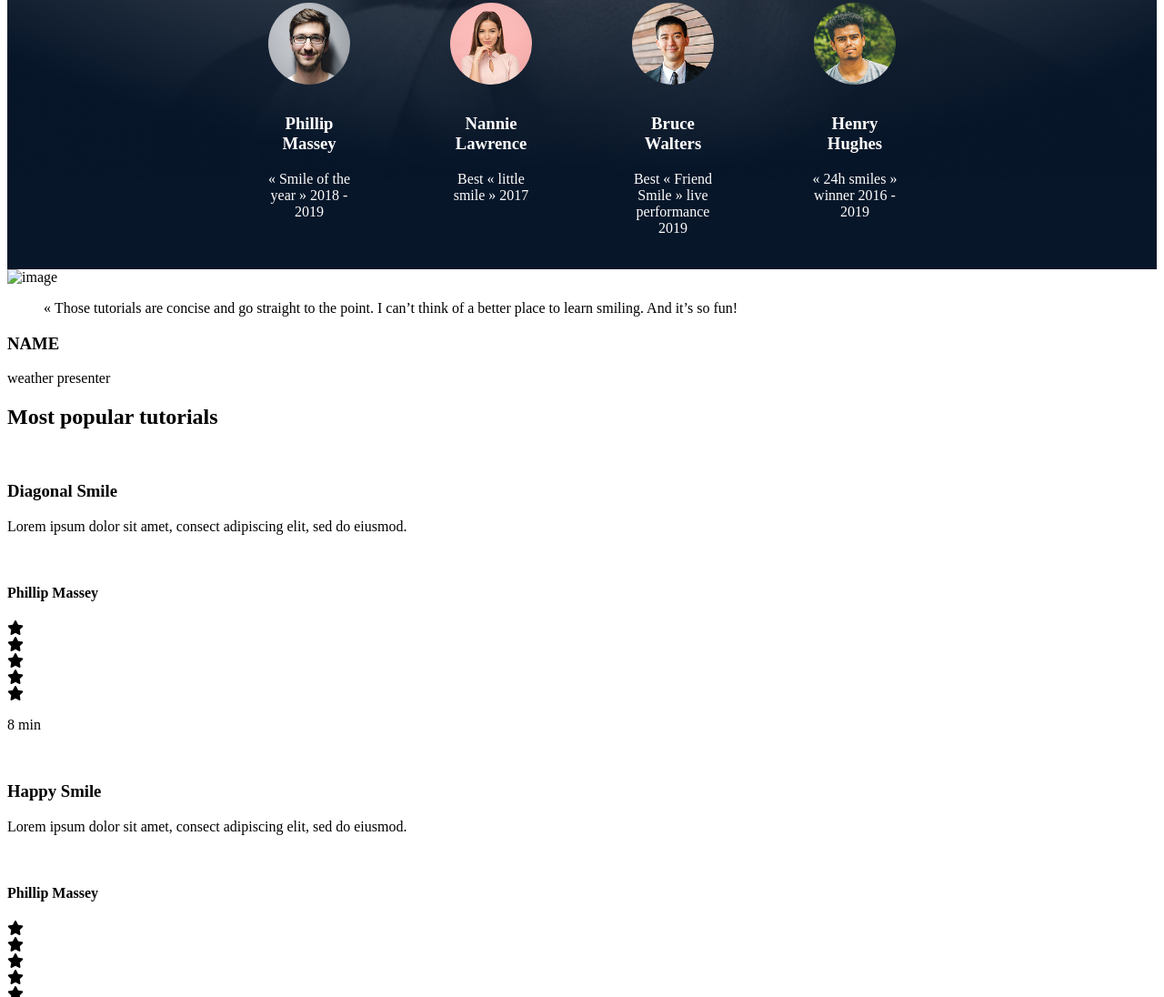
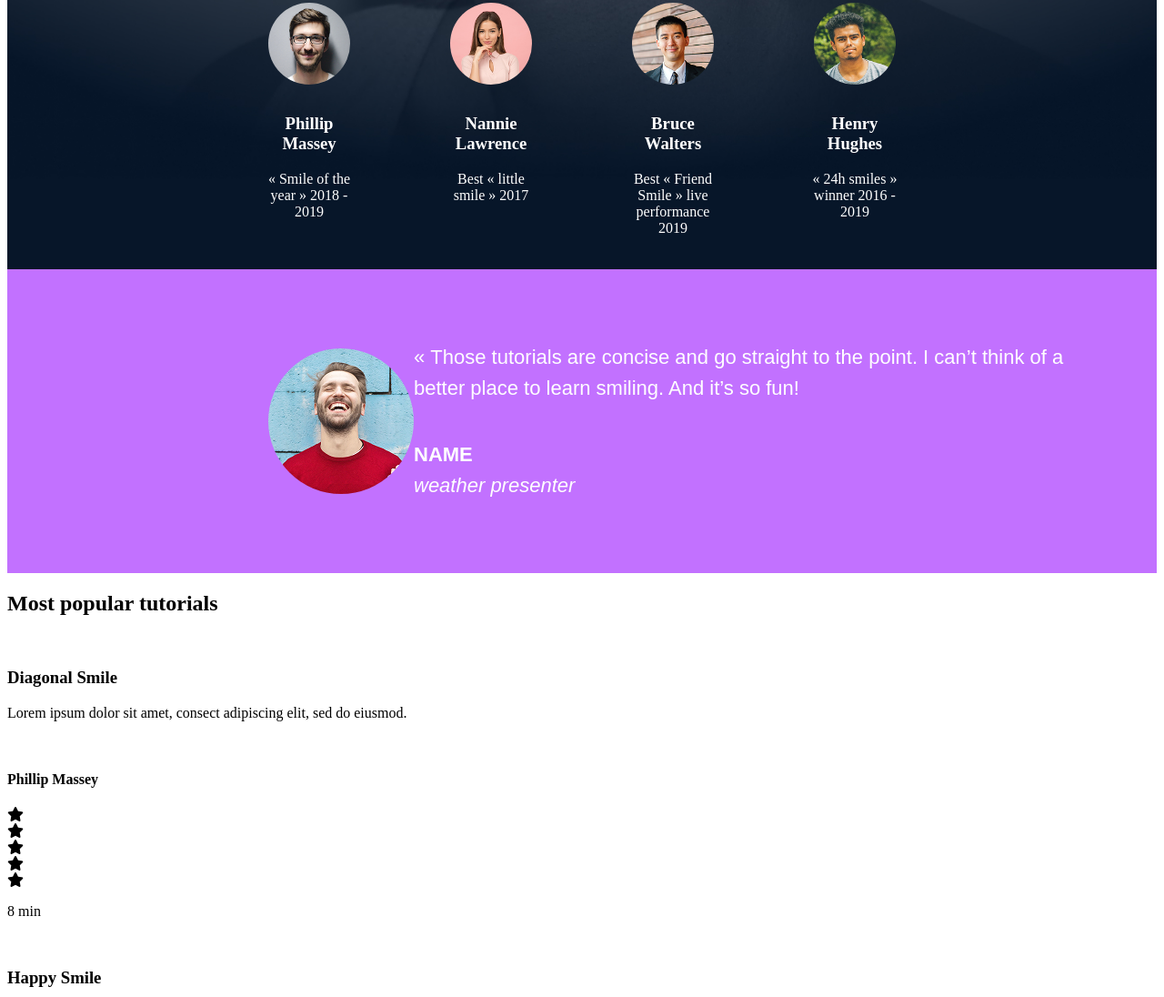
Before and after one commit to Yoni-12/alx_html_css, a plain HTML site: page css_advanced/index.html in a window 1280 px wide. Shown: the part 792-1888 px from the top of the page at 91% size. Drawn offline with Linux system fonts and the light colour scheme.

Commit message:
add Quotes

```diff
--- a/css_advanced/index.html
+++ b/css_advanced/index.html
@@ -59,11 +59,11 @@
             </div>
         </section>
 
-        <section>
-            <div>
+        <section class="testimonials">
+            <div class="testimonial-group">
                 <img src="./images/Bitmap.png" alt="image">
             </div>
-            <div>
+            <div class="testimonial-text ">
                 <blockquote>« Those tutorials are concise and go straight to the point. I can’t think of a better place to learn smiling. And it’s so fun!</blockquote>
                 <h3>NAME</h3>
                 <P>weather presenter</P>
--- a/css_advanced/styles.css
+++ b/css_advanced/styles.css
@@ -159,3 +159,63 @@ text-align: center
     object-fit: cover;
     margin-bottom: 10px;
 }
+
+/* Testimonials Section (keep as you already have) */
+.testimonials {
+  background-color: #C271FF;
+  display: flex;
+  justify-content: center;
+  align-items: center;
+  padding: 80px 0;
+}
+
+/* Inner row */
+.testimonial-group {
+  margin-left: 300px;
+  display: flex;
+  align-items: center;
+  max-width: 943px;      /* from Figma */
+  width: 100%;
+  gap: 0;             /* ⬅ almost no gap between image & text */
+}
+
+/* Image fixed size */
+.testimonial-group img {
+  flex: 0 0 160px;       /* ⬅ reserve exactly 160px */
+  width: 160px;
+  height: 160px;
+  border-radius: 50%;
+  object-fit: cover;
+  /* remove any margins you added before */
+  margin: 0;
+}
+
+/* Text column gets a fixed basis so it keeps 2 lines */
+.testimonial-text {
+  flex: 0 0 730px;       /* ⬅ exact text width from Figma */
+  max-width: 730px;
+  margin-right: 100px;
+  color: #fff;
+  font-family: "Source Sans Pro", sans-serif;
+}
+
+/* Typography (as before) */
+.testimonial-text blockquote {
+  font-size: 22px;
+  line-height: 33.6px;
+  margin: 0 0 40px 0;
+  font-weight: 400;
+}
+.testimonial-text h3 {
+  font-size: 22px;
+  line-height: 33.6px;
+  margin: 0;
+  font-weight: 700;
+}
+.testimonial-text p {
+  font-size: 22px;
+  line-height: 33.6px;
+  margin: 0 0 0;
+  font-weight: 400;
+  font-style: italic;
+}
```
Also changed, not shown: css_advanced/images/Bitmap.png (added).
